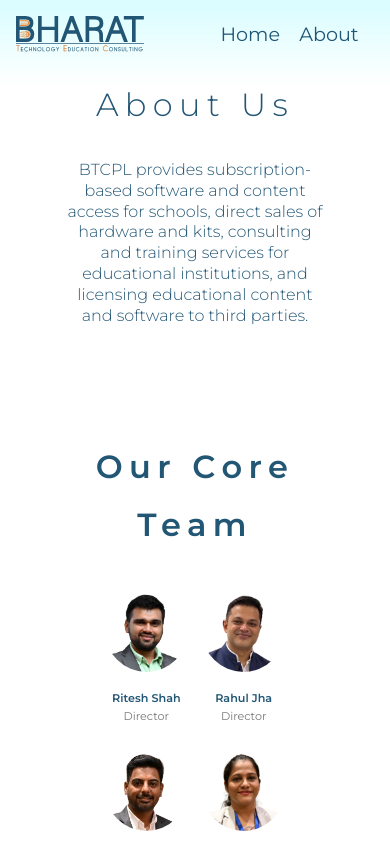
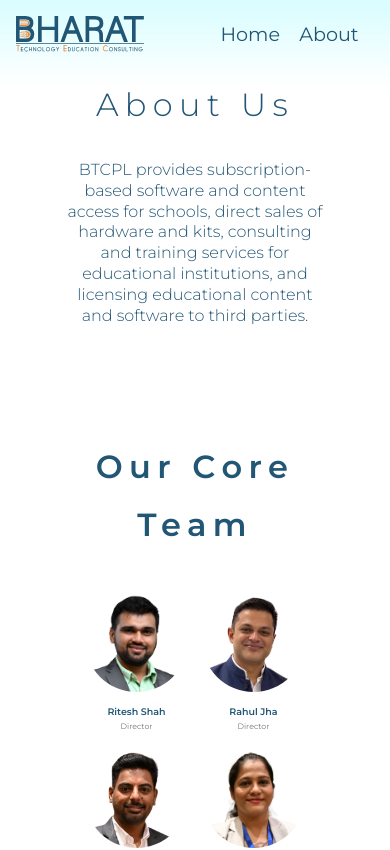
Before and after one commit to Robokart123/codux_trial, a React (Vite) app: page /about in a window 390 px wide. Shown: the top 850 px of the page. Built offline with nearby package versions, Linux system fonts and the light colour scheme.

Commit message:
Refactor SCSS for about section layout and styles
Adjusted layout properties for better responsiveness and spacing in the about section.

```diff
--- a/src/components/about/about.module.scss
+++ b/src/components/about/about.module.scss
@@ -242,15 +242,16 @@
   text-align: center;
   display: flex;
   flex-direction: row;
-  flex-wrap: wrap; // rows wrap instead of overflowing
+  flex-wrap: wrap;
   justify-content: center;
   align-items: flex-start;
-  gap: clamp(0.5em, 2vw, 2em);
+  gap: 1.5em clamp(0.5em, 2vw, 2em);
   font: $paragraph-font;
   color: #225675;
-  margin-bottom: 2em;
+  margin-bottom: 1em;
   width: 100%;
-  padding: 0 clamp(0.5em, 4vw, 4em);
+  padding: 0 1em; // was 0 4em, which wasted space on phones
+  box-sizing: border-box;
 
   @media only screen and (max-width: $mobile-width) {
     font-size: 0.7rem;
@@ -262,33 +263,33 @@
   flex-direction: column;
   align-items: center;
   text-align: center;
-  margin: 0; // spacing now comes from gap
-  // card width scales with the screen: 8em min, 15em max
-  width: clamp(8em, 22vw, 15em);
+  margin: 0;
   height: auto;
+  // about 3 per row on phones, up to 5 per row on desktop
+  width: clamp(6.5em, 28vw, 15em);
 }
 
 .Personimage {
-  width: 100%; // fills the card, so it scales with it
+  width: 100%;
+  height: auto;
   aspect-ratio: 1 / 1;
-  height: auto;
   border-radius: 50%;
   object-fit: cover;
-  margin-bottom: 1em;
-  z-index: 1;
+  margin-bottom: 0.8em;
   border: 3px solid #fff;
 }
 
 .personText {
-  font-size: clamp(1em, 1.6vw, 1.5em);
+  font-size: clamp(0.85em, 1.6vw, 1.5em);
+  font-weight: 600;
   color: #225675;
-  font-weight: 600;
-  margin: 0.5em 0;
+  margin: 0.4em 0;
+  overflow-wrap: anywhere; // long names wrap instead of getting cut
 }
 
 .personDesignation {
-  font-size: 1em; /* Adjust size for designation */
-  color: #777; /* Lighter color for designation */
+  font-size: clamp(0.7em, 1.2vw, 1em);
+  color: #777;
 }
 
 .buttons {
```
